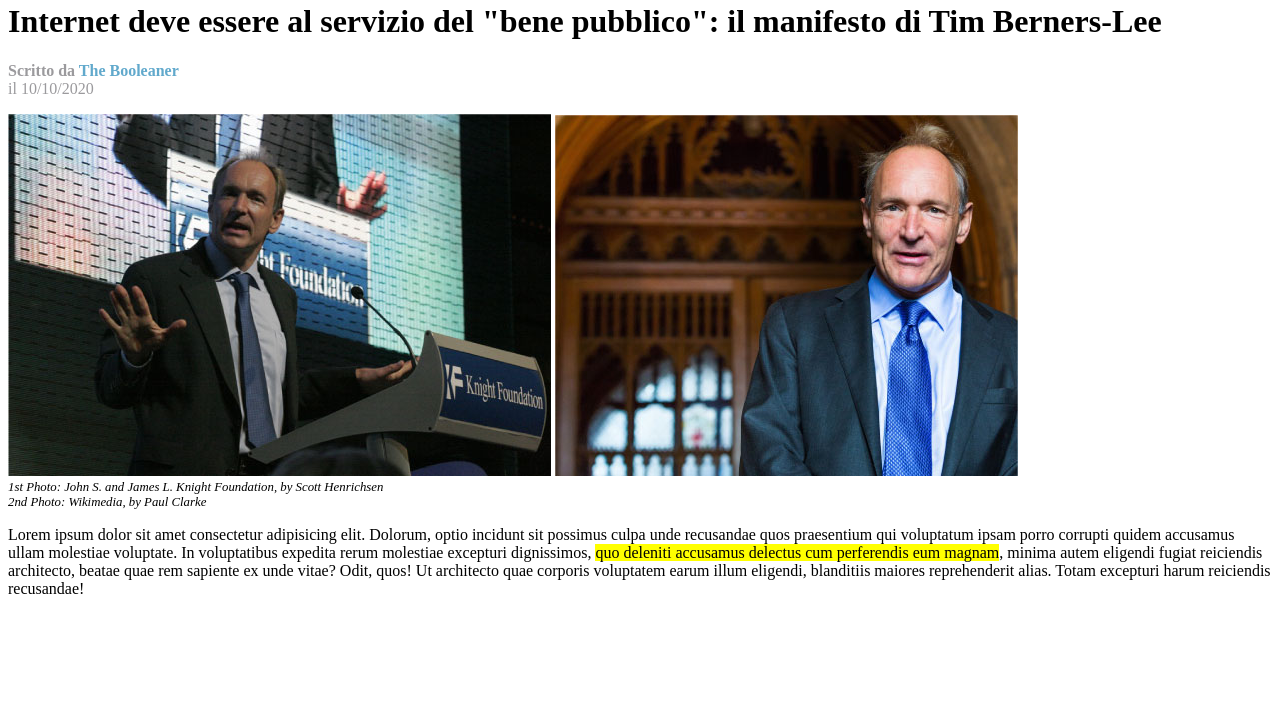
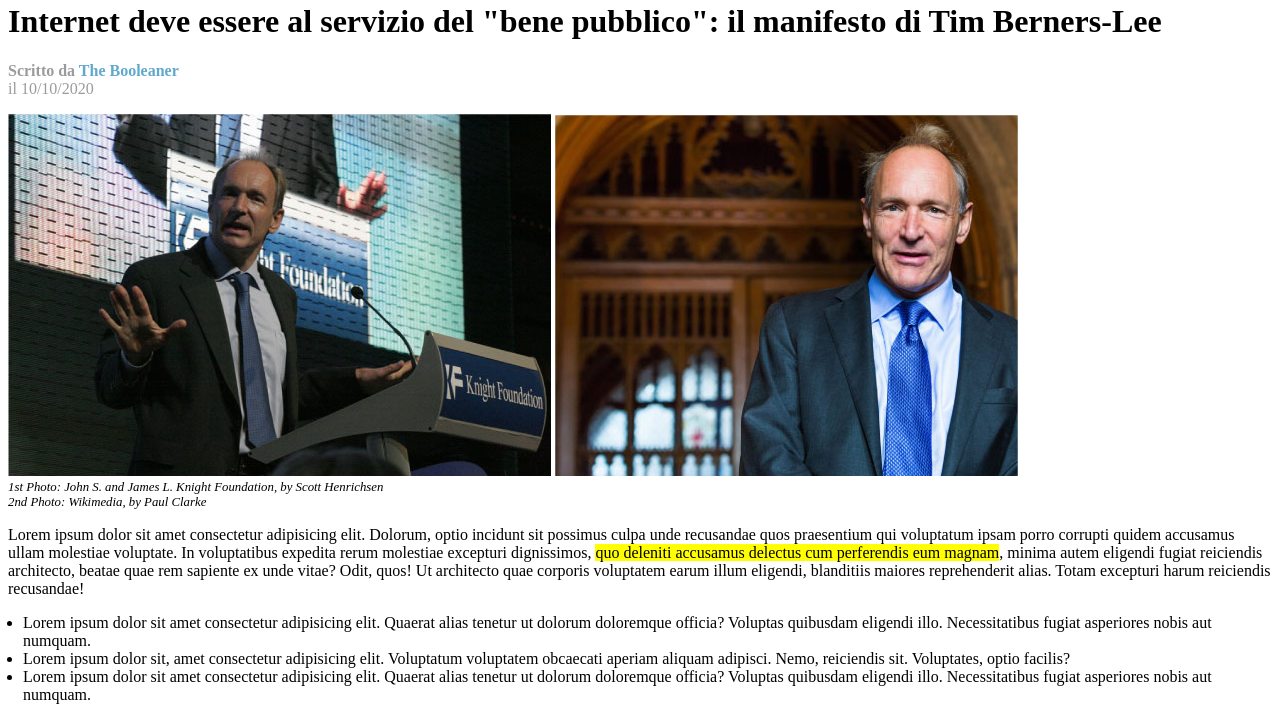
Before and after one commit to l-martinetti/html-css-booleaner, a plain HTML site: page index.html in a window 1280 px wide. Shown: the part 88-808 px from the top of the page. Drawn offline with Linux system fonts and the light colour scheme.

Commit message:
(add) list

```diff
--- a/index.html
+++ b/index.html
@@ -39,6 +39,20 @@
         <p>
             Lorem ipsum dolor sit amet consectetur adipisicing elit. Dolorum, optio incidunt sit possimus culpa unde recusandae quos praesentium qui voluptatum ipsam porro corrupti quidem accusamus ullam molestiae voluptate. In voluptatibus expedita rerum molestiae excepturi dignissimos, <span class="underline">quo deleniti accusamus delectus cum perferendis eum magnam</span>, minima autem eligendi fugiat reiciendis architecto, beatae quae rem sapiente ex unde vitae? Odit, quos! Ut architecto quae corporis voluptatem earum illum eligendi, blanditiis maiores reprehenderit alias. Totam excepturi harum reiciendis recusandae!
         </p>
+
+        <ul>
+            <li>
+                Lorem ipsum dolor sit amet consectetur adipisicing elit. Quaerat alias tenetur ut dolorum doloremque officia? Voluptas quibusdam eligendi illo. Necessitatibus fugiat asperiores nobis aut numquam.
+            </li>
+
+            <li>
+                Lorem ipsum dolor sit, amet consectetur adipisicing elit. Voluptatum voluptatem obcaecati aperiam aliquam adipisci. Nemo, reiciendis sit. Voluptates, optio facilis?
+            </li>
+
+            <li>
+                Lorem ipsum dolor sit amet consectetur adipisicing elit. Quaerat alias tenetur ut dolorum doloremque officia? Voluptas quibusdam eligendi illo. Necessitatibus fugiat asperiores nobis aut numquam.
+            </li>
+        </ul>
          <!-- /Lorem ipsum -->
 
 
--- a/style.css
+++ b/style.css
@@ -27,3 +27,7 @@ header img {
 span.underline {
     background-color: yellow;
 }
+
+ul {
+    padding-left: 15px;
+}
```
